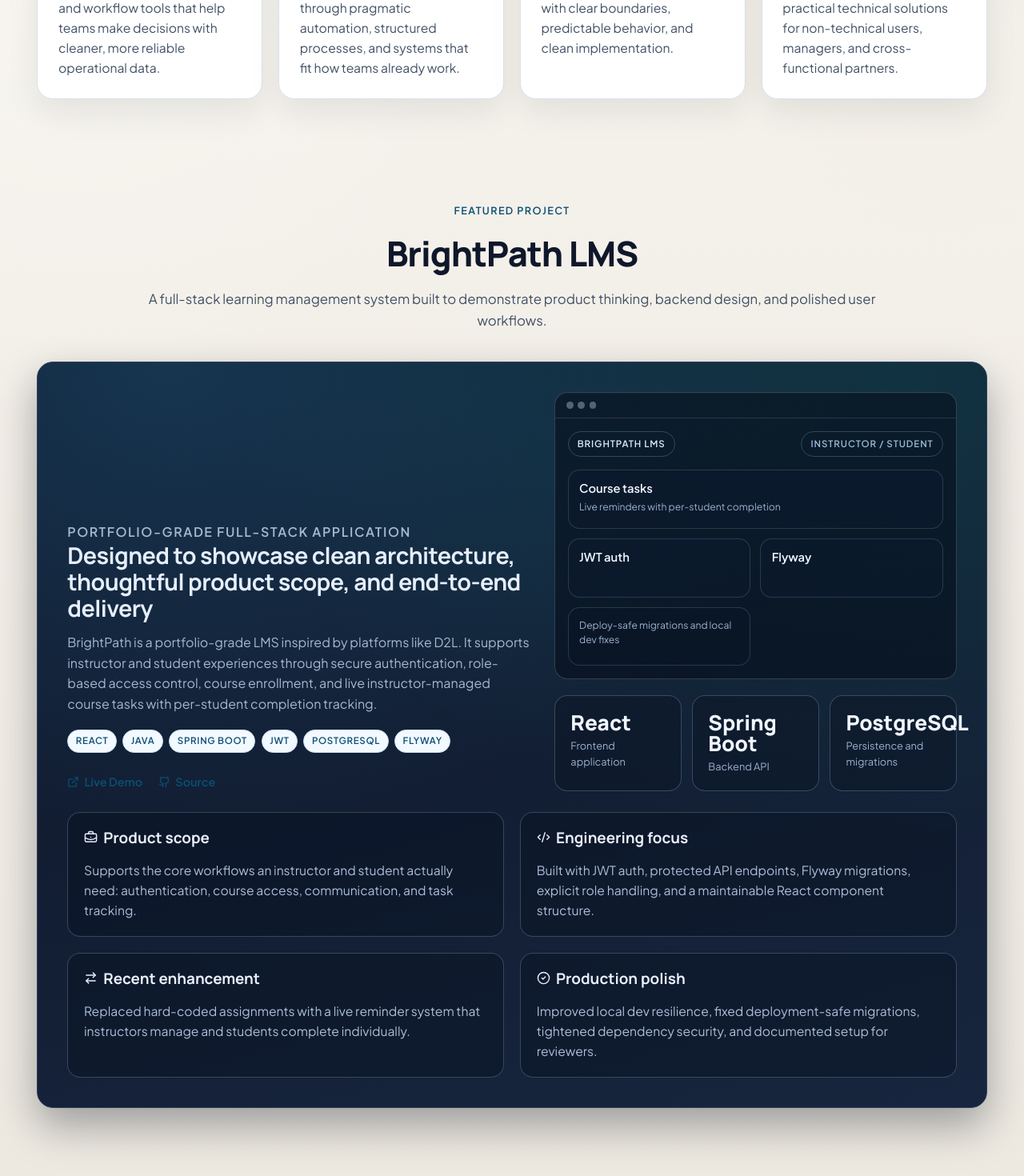
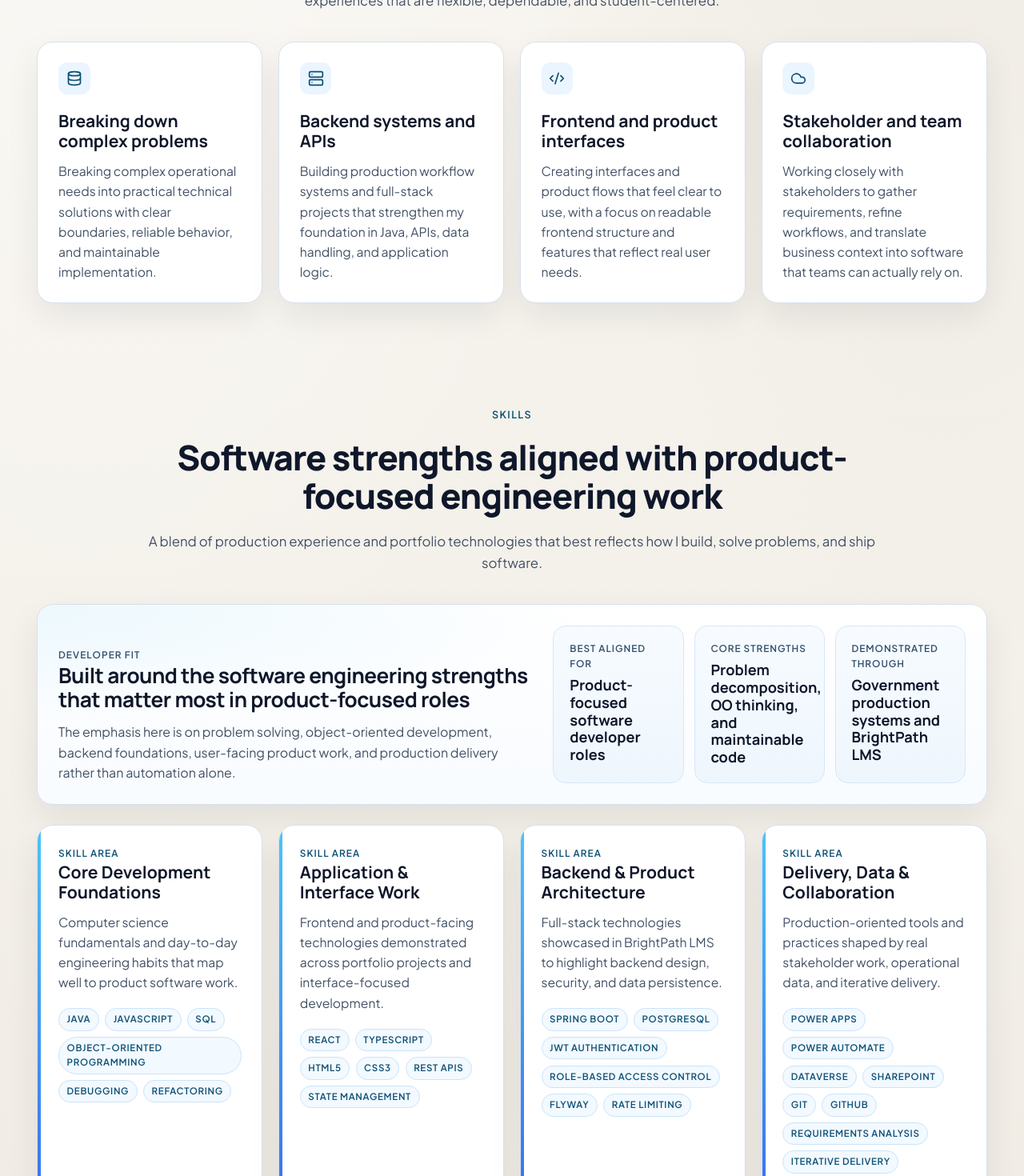
Before and after one commit to Muhammad-W-Abbasi/wamiq-portfolio, a React (Vite) app: page / in a window 1280 px wide. Shown: the part 1330-2800 px from the top of the page at 80% size. Built offline with nearby package versions, Linux system fonts and the light colour scheme.

Commit message:
Add Skill Section

```diff
--- a/src/App.jsx
+++ b/src/App.jsx
@@ -3,6 +3,7 @@ import { motion } from "framer-motion";
 import { ArrowUpRight } from "lucide-react";
 import Hero from "./components/Hero";
 import About from "./components/About";
+import Skills from "./components/Skills";
 import FeaturedProject from "./components/FeaturedProject";
 import Projects from "./components/Projects";
 import Contact from "./components/Contact";
@@ -40,6 +41,7 @@ export default function App() {
 
           <nav id="primary-nav" className={`nav-links${menuOpen ? " is-open" : ""}`} aria-label="Primary navigation">
             <a href="#about" onClick={closeMenu}>About</a>
+            <a href="#skills" onClick={closeMenu}>Skills</a>
             <a href="#featured-project" onClick={closeMenu}>BrightPath LMS</a>
             <a href="#projects" onClick={closeMenu}>Projects</a>
             <a href="#contact" className="nav-cta" onClick={closeMenu}>
@@ -52,6 +54,7 @@ export default function App() {
       <main>
         <Hero />
         <About />
+        <Skills />
         <FeaturedProject />
         <Projects />
         <Contact />
--- a/src/components/About.jsx
+++ b/src/components/About.jsx
@@ -1,5 +1,5 @@
 import { motion } from "framer-motion";
-import { aboutCapabilities } from "../content/portfolioContent";
+import { aboutBio, aboutCapabilities } from "../content/portfolioContent";
 import { cardVariants, sectionVariants } from "../lib/animations";
 
 export default function About() {
@@ -17,8 +17,9 @@ export default function About() {
         <motion.header className="section-header" variants={cardVariants}>
           <p className="eyebrow">About</p>
           <h2 id="about-title" className="section-title">
-            Practical engineering shaped by real users and real constraints
+            Software engineering grounded in product thinking and real user needs
           </h2>
+          <p className="section-copy">{aboutBio}</p>
         </motion.header>
 
         <motion.div className="feature-grid" variants={sectionVariants}>
--- a/src/components/Hero.jsx
+++ b/src/components/Hero.jsx
@@ -14,18 +14,19 @@ const wordItem = {
 };
 
 const headlineWords = [
-  "Practical",
-  "Software",
-  "for",
-  "Real",
-  "Operational",
-  "Work",
+  "Production",
+  "Software,",
+  "Shipped",
+  "and",
+  "Built",
+  "to",
+  "Last",
 ];
 
 const buildSignals = [
-  "Production-minded cleanup",
-  "Role-based application flows",
-  "Readable frontend architecture",
+  "Java and backend-focused project work",
+  "Role-based product workflows",
+  "Collaboration-driven delivery",
 ];
 
 export default function Hero() {
@@ -46,11 +47,11 @@ export default function Hero() {
       <div className="shell hero-grid">
         <motion.article className="hero-main card-surface" variants={cardVariants}>
           <motion.p className="eyebrow" variants={cardVariants}>
-            Software Developer · Government of Manitoba
+            Software Developer · Java, React, and Product-Focused Systems
           </motion.p>
 
           <motion.p className="hero-status" variants={cardVariants}>
-            Open to software roles · Full-stack and frontend focused
+            Open to software roles · Full-stack, backend, and interface focused
           </motion.p>
 
           <motion.h1
@@ -68,8 +69,8 @@ export default function Hero() {
           </motion.h1>
 
           <motion.p className="hero-subtitle" variants={cardVariants}>
-            I build maintainable applications, internal tools, and workflow-focused systems with an
-            emphasis on readable code, reliable behavior, and software that solves real business problems.
+            I build maintainable applications and production systems with an emphasis on problem
+            solving, clean implementation, and software that helps real users do meaningful work.
           </motion.p>
 
           <motion.div className="hero-actions" variants={cardVariants}>
@@ -94,8 +95,8 @@ export default function Hero() {
 
         <motion.aside className="hero-panel card-surface" variants={cardVariants} aria-label="Professional highlights">
           <div className="hero-panel-header">
-            <p className="panel-kicker">Current Building Style</p>
-            <h2 className="panel-title">Software that is clear, useful, and production-aware</h2>
+            <p className="panel-kicker">How I build</p>
+            <h2 className="panel-title">Software that balances backend thinking, usable interfaces, and practical delivery</h2>
           </div>
 
           <div className="hero-signal card-surface" aria-hidden="true">
--- /dev/null
+++ b/src/components/Skills.jsx
@@ -0,0 +1,71 @@
+import { motion } from "framer-motion";
+import { skillGroups, skillHighlights } from "../content/portfolioContent";
+import { cardVariants, sectionVariants } from "../lib/animations";
+
+export default function Skills() {
+  return (
+    <motion.section
+      id="skills"
+      className="section-shell"
+      aria-labelledby="skills-title"
+      initial="hidden"
+      whileInView="visible"
+      viewport={{ once: true, amount: 0.2 }}
+      variants={sectionVariants}
+    >
+      <div className="shell">
+        <motion.header className="section-header" variants={cardVariants}>
+          <p className="eyebrow">Skills</p>
+          <h2 id="skills-title" className="section-title">
+            Software strengths aligned with product-focused engineering work
+          </h2>
+          <p className="section-copy">
+            A blend of production experience and portfolio technologies that best reflects how I build, solve problems, and ship software.
+          </p>
+        </motion.header>
+
+        <motion.article className="skills-spotlight card-surface" variants={cardVariants}>
+          <div className="skills-spotlight-copy">
+            <p className="panel-kicker">Developer Fit</p>
+            <h3>Built around the software engineering strengths that matter most in product-focused roles</h3>
+            <p>
+              The emphasis here is on problem solving, object-oriented development, backend foundations,
+              user-facing product work, and production delivery rather than automation alone.
+            </p>
+          </div>
+
+          <div className="skills-spotlight-grid" role="list" aria-label="Software developer strengths">
+            {skillHighlights.map(({ label, value }) => (
+              <div className="skills-pill" role="listitem" key={label}>
+                <span>{label}</span>
+                <strong>{value}</strong>
+              </div>
+            ))}
+          </div>
+        </motion.article>
+
+        <motion.div className="skills-grid" variants={sectionVariants}>
+          {skillGroups.map(({ title, summary, items }) => (
+            <motion.article
+              className="skill-card card-surface"
+              key={title}
+              variants={cardVariants}
+              whileHover={{ y: -4, scale: 1.01 }}
+            >
+              <p className="project-kicker">Skill Area</p>
+              <h3>{title}</h3>
+              <p className="skill-card-copy">{summary}</p>
+              <ul className="tag-list" role="list" aria-label={title}>
+                {items.map((item) => (
+                  <li className="tag" key={item}>
+                    {item}
+                  </li>
+                ))}
+              </ul>
+            </motion.article>
+          ))}
+        </motion.div>
+      </div>
+    </motion.section>
+  );
+}
--- a/src/content/portfolioContent.js
+++ b/src/content/portfolioContent.js
@@ -16,41 +16,82 @@ import {
 export const heroHighlights = [
   {
     icon: ShieldCheck,
-    label: "Current Role",
-    value: "Government of Manitoba · CPPD",
+    label: "Current Focus",
+    value: "Production software and workflow systems",
   },
   {
     icon: Database,
     label: "Build Focus",
-    value: "Full-stack apps, APIs, and workflow systems",
+    value: "Java backends, React interfaces, and practical APIs",
   },
   {
     icon: Layers,
     label: "Strength",
-    value: "Readable software with practical business impact",
+    value: "Problem solving, collaboration, and maintainable delivery",
   },
 ];
 
 export const aboutCapabilities = [
   {
     icon: Database,
-    title: "Data and reporting systems",
-    text: "Designing internal reporting and workflow tools that help teams make decisions with cleaner, more reliable operational data.",
+    title: "Breaking down complex problems",
+    text: "Breaking complex operational needs into practical technical solutions with clear boundaries, reliable behavior, and maintainable implementation.",
   },
   {
     icon: Server,
-    title: "Automation and delivery",
-    text: "Reducing manual coordination through pragmatic automation, structured processes, and systems that fit how teams already work.",
+    title: "Backend systems and APIs",
+    text: "Building production workflow systems and full-stack projects that strengthen my foundation in Java, APIs, data handling, and application logic.",
   },
   {
     icon: Code2,
-    title: "Software engineering",
-    text: "Building maintainable frontend and full-stack applications with clear boundaries, predictable behavior, and clean implementation.",
+    title: "Frontend and product interfaces",
+    text: "Creating interfaces and product flows that feel clear to use, with a focus on readable frontend structure and features that reflect real user needs.",
   },
   {
     icon: Cloud,
-    title: "Stakeholder collaboration",
-    text: "Translating requirements into practical technical solutions for non-technical users, managers, and cross-functional partners.",
+    title: "Stakeholder and team collaboration",
+    text: "Working closely with stakeholders to gather requirements, refine workflows, and translate business context into software that teams can actually rely on.",
+  },
+];
+
+export const aboutBio =
+  "I’m Muhammad Wamiq Abbasi, a software developer and Computer Science student at the University of Manitoba with experience building production software and workflow systems for the Government of Manitoba. I enjoy analyzing problems, turning them into clear technical solutions, and building software that is reliable, maintainable, and useful to the people working with it every day. Alongside production systems work, I build full-stack projects that deepen my experience with Java backend development, user-facing applications, and collaborative product thinking. That perspective fits education technology well, where strong software can help create learning experiences that are flexible, dependable, and student-centered.";
+
+export const skillHighlights = [
+  {
+    label: "Best aligned for",
+    value: "Product-focused software developer roles",
+  },
+  {
+    label: "Core strengths",
+    value: "Problem decomposition, OO thinking, and maintainable code",
+  },
+  {
+    label: "Demonstrated through",
+    value: "Government production systems and BrightPath LMS",
+  },
+];
+
+export const skillGroups = [
+  {
+    title: "Core Development Foundations",
+    summary: "Computer science fundamentals and day-to-day engineering habits that map well to product software work.",
+    items: ["Java", "JavaScript", "SQL", "Object-Oriented Programming", "Debugging", "Refactoring"],
+  },
+  {
+    title: "Application & Interface Work",
+    summary: "Frontend and product-facing technologies demonstrated across portfolio projects and interface-focused development.",
+    items: ["React", "TypeScript", "HTML5", "CSS3", "REST APIs", "State Management"],
+  },
+  {
+    title: "Backend & Product Architecture",
+    summary: "Full-stack technologies showcased in BrightPath LMS to highlight backend design, security, and data persistence.",
+    items: ["Spring Boot", "PostgreSQL", "JWT Authentication", "Role-Based Access Control", "Flyway", "Rate Limiting"],
+  },
+  {
+    title: "Delivery, Data & Collaboration",
+    summary: "Production-oriented tools and practices shaped by real stakeholder work, operational data, and iterative delivery.",
+    items: ["Power Apps", "Power Automate", "Dataverse", "SharePoint", "Git", "GitHub", "Requirements Analysis", "Iterative Delivery"],
   },
 ];
 
@@ -58,9 +99,9 @@ export const featuredProject = {
   eyebrow: "Featured Project",
   title: "BrightPath LMS",
   subtitle:
-    "A full-stack learning management system built to demonstrate product thinking, backend design, and polished user workflows.",
+    "A full-stack learning management system built to demonstrate Java backend design, product thinking, and polished student and instructor workflows.",
   summary:
-    "BrightPath is a portfolio-grade LMS inspired by platforms like D2L. It supports instructor and student experiences through secure authentication, role-based access control, course enrollment, and live instructor-managed course tasks with per-student completion tracking.",
+    "BrightPath is a portfolio-grade LMS inspired by platforms like D2L. It supports student and instructor experiences through JWT authentication, role-based access control, rate-limited APIs, course enrollment, and instructor-managed course tasks with per-student completion tracking.",
   stats: [
     { value: "React", label: "Frontend application" },
     { value: "Spring Boot", label: "Backend API" },
@@ -70,21 +111,21 @@ export const featuredProject = {
     {
       icon: BriefcaseBusiness,
       title: "Product scope",
-      text: "Supports the core workflows an instructor and student actually need: authentication, course access, communication, and task tracking.",
+      text: "Models the core workflows a learning product needs: secure access, course enrollment, role-aware experiences, and student task tracking.",
     },
     {
       icon: Code2,
       title: "Engineering focus",
-      text: "Built with JWT auth, protected API endpoints, Flyway migrations, explicit role handling, and a maintainable React component structure.",
+      text: "Built with JWT auth, rate limiting, protected API endpoints, Flyway migrations, explicit role-based access control, and a maintainable React component structure.",
     },
     {
       icon: ArrowRightLeft,
-      title: "Recent enhancement",
-      text: "Replaced hard-coded assignments with a live reminder system that instructors manage and students complete individually.",
+      title: "User workflow design",
+      text: "Replaced hard-coded assignments with a live reminder system that instructors manage directly and students complete individually.",
     },
     {
       icon: CheckCircle2,
-      title: "Production polish",
+      title: "Delivery mindset",
       text: "Improved local dev resilience, fixed deployment-safe migrations, tightened dependency security, and documented setup for reviewers.",
     },
   ],
@@ -98,8 +139,8 @@ export const projects = [
     category: "Internal Systems",
     title: "Capital project workflow tooling",
     description:
-      "Internal work supporting production systems used by teams planning and delivering public infrastructure projects, with a focus on clearer workflows, reporting, and maintainable implementation.",
-    tech: ["Government IT", "Workflow Design", "Reporting", "Automation"],
+      "Production workflow systems now used by 30+ people across 5 government departments, replacing manual Excel tracking, email-based approvals, and spreadsheet reporting. Work expanded organically after a director-led show-and-tell across branches. Confidential codebase.",
+    tech: ["Power Apps", "Power Automate", "SharePoint", "Dataverse"],
     confidential: true,
   },
   {
--- a/src/index.css
+++ b/src/index.css
@@ -531,6 +531,93 @@ svg {
   gap: var(--space-2);
 }
 
+.skills-spotlight {
+  padding: var(--space-3);
+  margin-bottom: var(--space-3);
+  background:
+    radial-gradient(120% 120% at 0% 0%, rgba(14, 165, 233, 0.08) 0%, rgba(14, 165, 233, 0) 48%),
+    linear-gradient(180deg, rgba(255, 255, 255, 0.98) 0%, rgba(248, 251, 255, 0.98) 100%);
+}
+
+.skills-spotlight-copy h3 {
+  margin: 0;
+  font-family: var(--font-heading);
+  font-size: clamp(1.2rem, 1rem + 0.8vw, 1.8rem);
+  line-height: 1.15;
+  letter-spacing: -0.02em;
+}
+
+.skills-spotlight-copy p:last-child {
+  margin: var(--space-1) 0 0;
+  color: var(--text-soft);
+  font-size: clamp(0.9rem, 0.84rem + 0.2vw, 1rem);
+  max-width: 64ch;
+}
+
+.skills-spotlight-grid {
+  display: grid;
+  gap: var(--space-1);
+  margin-top: var(--space-2);
+}
+
+.skills-pill {
+  border: 0.0625rem solid #d7e7f6;
+  border-radius: var(--radius-m);
+  padding: var(--space-2);
+  background: linear-gradient(180deg, #f7fbff 0%, #eef6fd 100%);
+}
+
+.skills-pill span {
+  display: block;
+  color: #31506c;
+  text-transform: uppercase;
+  letter-spacing: 0.08em;
+  font-size: clamp(0.65rem, 0.62rem + 0.18vw, 0.74rem);
+  font-weight: 700;
+}
+
+.skills-pill strong {
+  display: block;
+  margin-top: 0.35rem;
+  font-family: var(--font-heading);
+  font-size: clamp(0.98rem, 0.9rem + 0.3vw, 1.18rem);
+  line-height: 1.2;
+}
+
+.skills-grid {
+  display: grid;
+  gap: var(--space-2);
+}
+
+.skill-card {
+  padding: var(--space-3);
+  position: relative;
+  overflow: hidden;
+}
+
+.skill-card::before {
+  content: "";
+  position: absolute;
+  inset: 0 auto 0 0;
+  inline-size: 0.25rem;
+  background: linear-gradient(180deg, #38bdf8 0%, #2563eb 100%);
+  opacity: 0.9;
+}
+
+.skill-card h3 {
+  margin: 0;
+  font-family: var(--font-heading);
+  font-size: clamp(1.08rem, 0.96rem + 0.45vw, 1.42rem);
+  line-height: 1.2;
+}
+
+.skill-card-copy {
+  margin: var(--space-1) 0 0;
+  color: var(--text-soft);
+  font-size: clamp(0.88rem, 0.82rem + 0.2vw, 1rem);
+  max-width: 44ch;
+}
+
 .featured-project {
   padding: var(--space-4);
 }
@@ -929,7 +1016,8 @@ svg {
   }
 
   .feature-grid,
-  .projects-grid {
+  .projects-grid,
+  .skills-grid {
     grid-template-columns: repeat(2, minmax(0, 1fr));
   }
 
@@ -946,6 +1034,18 @@ svg {
     grid-template-columns: minmax(0, 1.1fr) minmax(0, 0.95fr);
     align-items: end;
   }
+
+  .skills-spotlight {
+    display: grid;
+    grid-template-columns: minmax(0, 1.15fr) minmax(0, 1fr);
+    gap: var(--space-3);
+    align-items: end;
+  }
+
+  .skills-spotlight-grid {
+    margin-top: 0;
+    grid-template-columns: repeat(3, minmax(0, 1fr));
+  }
 }
 
 @media (max-width: 38rem) {
@@ -961,6 +1061,11 @@ svg {
 
   .feature-grid {
     grid-template-columns: repeat(4, minmax(0, 1fr));
+  }
+
+  .skills-grid {
+    grid-template-columns: repeat(4, minmax(0, 1fr));
+    align-items: stretch;
   }
 
   .projects-grid {
```
Also changed, not shown: 1 other file (tests, documents, lock files or other folders).
